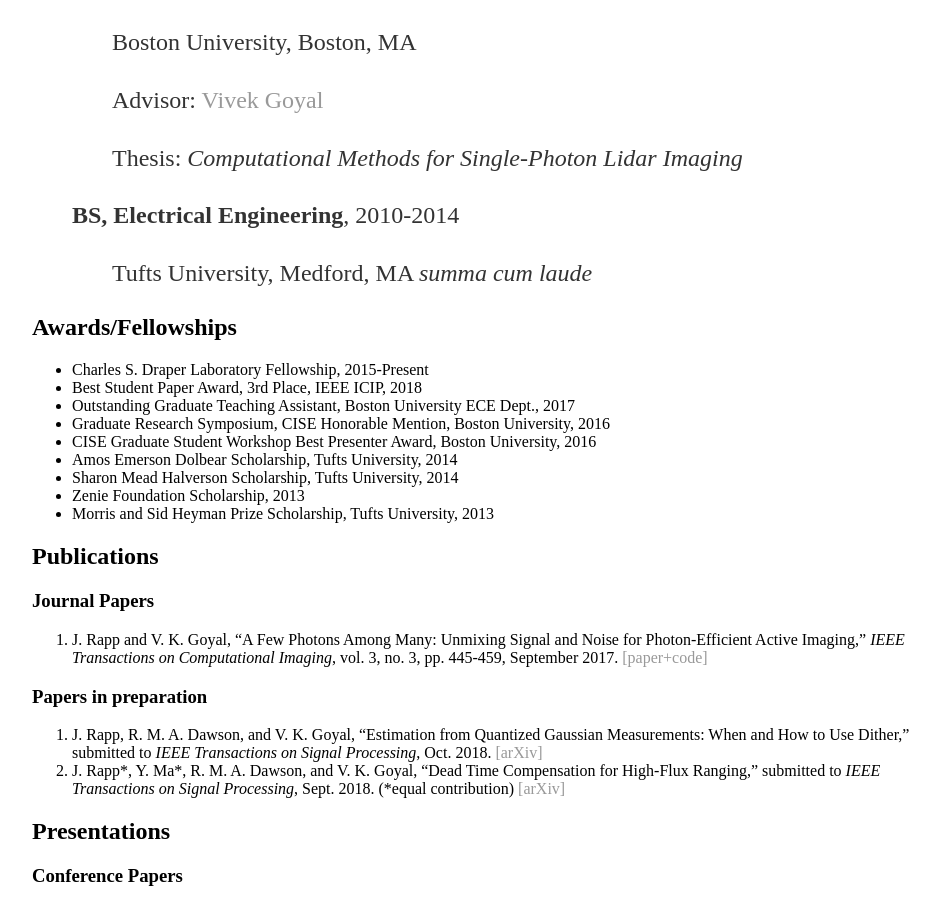
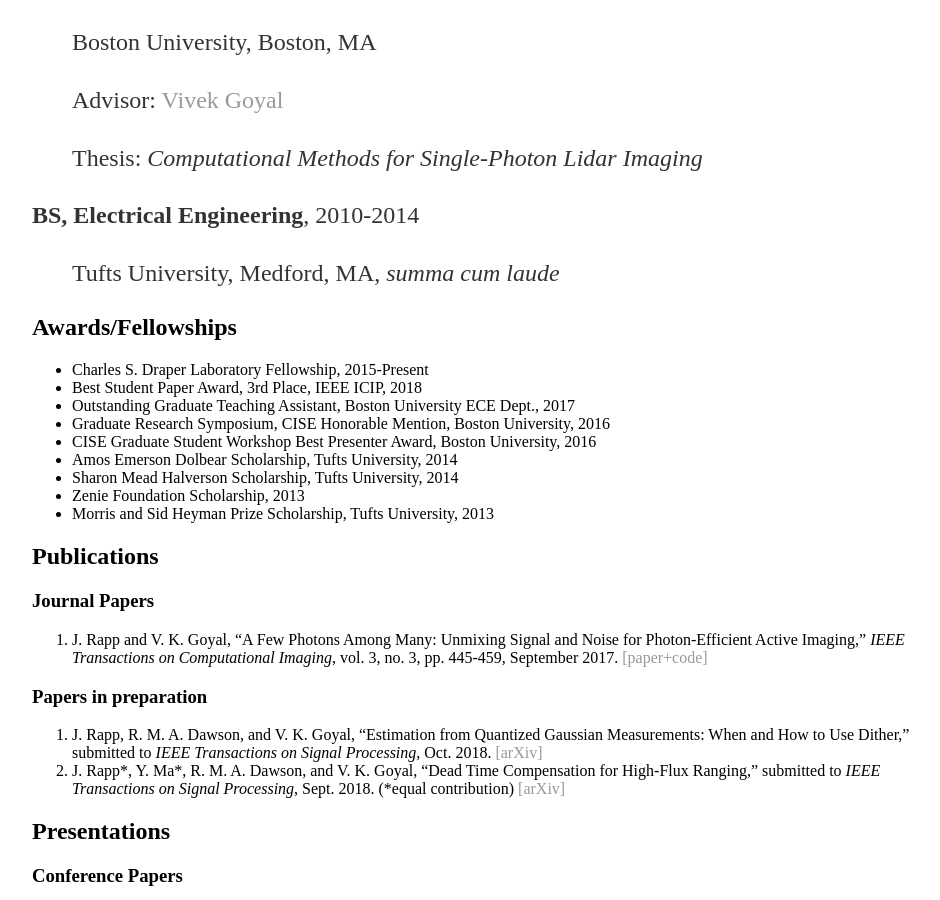
Before and after one commit to joshrapp1/joshrapp1.github.io, a Jekyll site: the page built from cv/index.md, in a window 1280 px wide and 900 px high, scrolled down 359 px. Shown: the whole window, without its empty margins (160-1100 px from the left). Built offline with Jekyll 4.4.1, drawn with Linux system fonts in a browser that asks for light colours; our own code applies the rules of GitHub Pages for plain Markdown files.

```diff
--- a/cv/index.md
+++ b/cv/index.md
@@ -7,18 +7,17 @@ jrapp@bu.edu
 
 ## Education
 
-> **PhD, Electrical Engineering**, 2014-2019 (anticipated)
+**PhD, Electrical Engineering**, 2014-2019 (anticipated)
 
->> Boston University, Boston, MA
+> Boston University, Boston, MA
 
->> Advisor: [Vivek Goyal](http://www.bu.edu/eng/profile/vivek-goyal/)
+> Advisor: [Vivek Goyal](http://www.bu.edu/eng/profile/vivek-goyal/)
 
->> Thesis: *Computational Methods for Single-Photon Lidar Imaging*
+> Thesis: *Computational Methods for Single-Photon Lidar Imaging*
 
 
-> **BS, Electrical Engineering**, 2010-2014
->> Tufts University, Medford, MA
->> *summa cum laude*
+**BS, Electrical Engineering**, 2010-2014
+> Tufts University, Medford, MA, *summa cum laude*
 
 ## Awards/Fellowships
 
```
